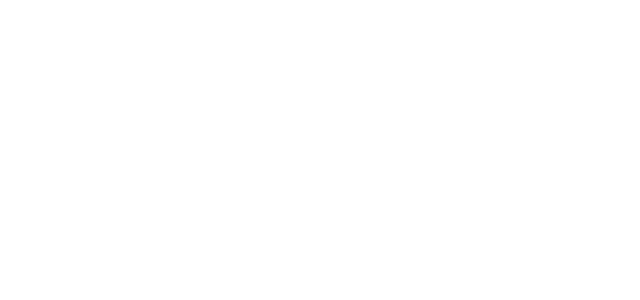
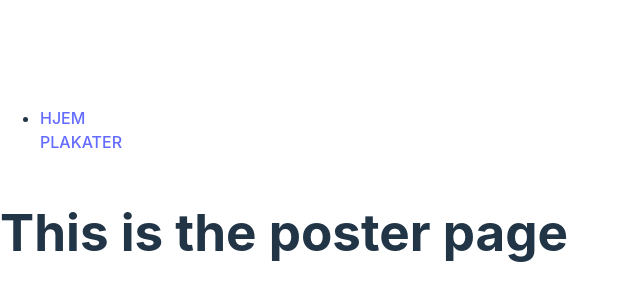
Before and after one commit to Eon4/WallyWoodProject, a React (Vite) app in the folder wood/: page /Posters in a window 1280 px wide. Before the commit this address had no page. Shown: the part 208-508 px from the top of the page, without its empty margins (0-640 px from the left). Built offline with nearby package versions, Linux system fonts and the light colour scheme.

Commit message:
navi update working

```diff
--- a/wood/src/App.jsx
+++ b/wood/src/App.jsx
@@ -1,19 +1,14 @@
-import { BrowserRouter, Route, Routes } from "react-router-dom";
-import { MainPage } from './Pages/MainPage'
-// import { Posters } from "./Pages/Posters";
-
-
+import React from 'react';
+import { BrowserRouter, Route, Routes } from 'react-router-dom';
+import { MainPage } from './Pages/MainPage';
+import { Posters } from './Pages/Posters';
 
 function App() {
   return (
     <BrowserRouter>
       <Routes>
-        <Route index element={<MainPage />}>
-            {/* <Route path="/about" element={<PLAKATER/>}/>
-            <Route path="/contact" element={<ABOUT/>}/>
-            <Route path="/employees" element={<CONTACT/>}/>
-            <Route path="*" element={<LOGIN/>}/> */}
-          </Route>
+        <Route path="/Posters" element={<Posters />} />
+        <Route path="/MainPage" index element={<MainPage />} /> {/* Add this route */}
       </Routes>
     </BrowserRouter>
   );
--- a/wood/src/Components/Navigation.jsx
+++ b/wood/src/Components/Navigation.jsx
@@ -2,25 +2,44 @@
 import style from "../Styles/navigation.module.scss";
 import { Link } from 'react-router-dom';
 
+
 export const Navigation = () => {
 
-  useEffect(() => {
-      console.log("Navigation Component has Mounted")
+  // useEffect(() => {
+      // console.log("Navigation Component has Mounted")
       return (
-          () => {
-              console.log("Navigation Component has Un-Mounted")
-          }
-      )
-  }, [])
+              // console.log("Navigation Component has Un-Mounted")
+
+              <nav className={style.navStyle}>
+    <ul>
+            {/* <Link to="/MainPage">HJEM</Link> */}
+            <li>
+          <Link to="/MainPage">HJEM</Link> {/* Link to the MainPage */}
+        </li>
+            <Link to="/Posters">PLAKATER</Link>
+            {/* <Link to="/about">OM OS</Link>
+            <Link to="/contact">KONTAKT</Link>
+            <Link to="/login">LOGIN</Link> */}
+            </ul>
+
+  </nav>
+
+          )
+        }
+  // }, [])
 
 
-return (
-  <nav className={style.navStyle}>
-            <Link to="/MainPage">HJEM</Link>
-            <Link to="/Posters">PLAKATER</Link>
-            <Link to="/about">OM OS</Link>
-            <Link to="/contact">KONTAKT</Link>
-            <Link to="/login">LOGIN</Link>
-  </nav>
-)
-}
+// return (
+//   <nav className={style.navStyle}>
+//     <ul>
+
+//             <Link to="/MainPage">HJEM</Link>
+//             <Link to="/Posters">PLAKATER</Link>
+//             <Link to="/about">OM OS</Link>
+//             <Link to="/contact">KONTAKT</Link>
+//             <Link to="/login">LOGIN</Link>
+//             </ul>
+
+//   </nav>
+// )
+// }
--- a/wood/src/Pages/MainPage.jsx
+++ b/wood/src/Pages/MainPage.jsx
@@ -1,7 +1,6 @@
 
 import { Navigation } from "../Components/Navigation";
-// import { Header } from "../Components/Header";
-// import { Posters } from "./Posters";
+import { Header } from "../Components/Header";
 
 
 export const MainPage = () => {
@@ -9,8 +8,7 @@
     <>
     <h1>Home page</h1>
       <Navigation />
-      {/* <Header /> */}
-      {/* <Posters /> */}
+      <Header />
 
     </>
   );
--- a/wood/src/Pages/Posters.jsx
+++ b/wood/src/Pages/Posters.jsx
@@ -1,10 +1,16 @@
 // import style from '../styles/header.module.scss'
+import { Navigation } from '../Components/Navigation'
 
 export function Posters(){
     return (
-        <header>
-            <h1> This is the poser page</h1>
+        <div>
+        <Navigation /> {/* Include the Navigation component */}
 
-        </header>
+
+          <h1> This is the poster page</h1>
+
+
+        </div>
+
     )
 }
```
Also changed, not shown: wood/src/Layout/MainLayout.jsx (+9 -9 lines). Lines whose indentation alone changed are shown as unchanged.
